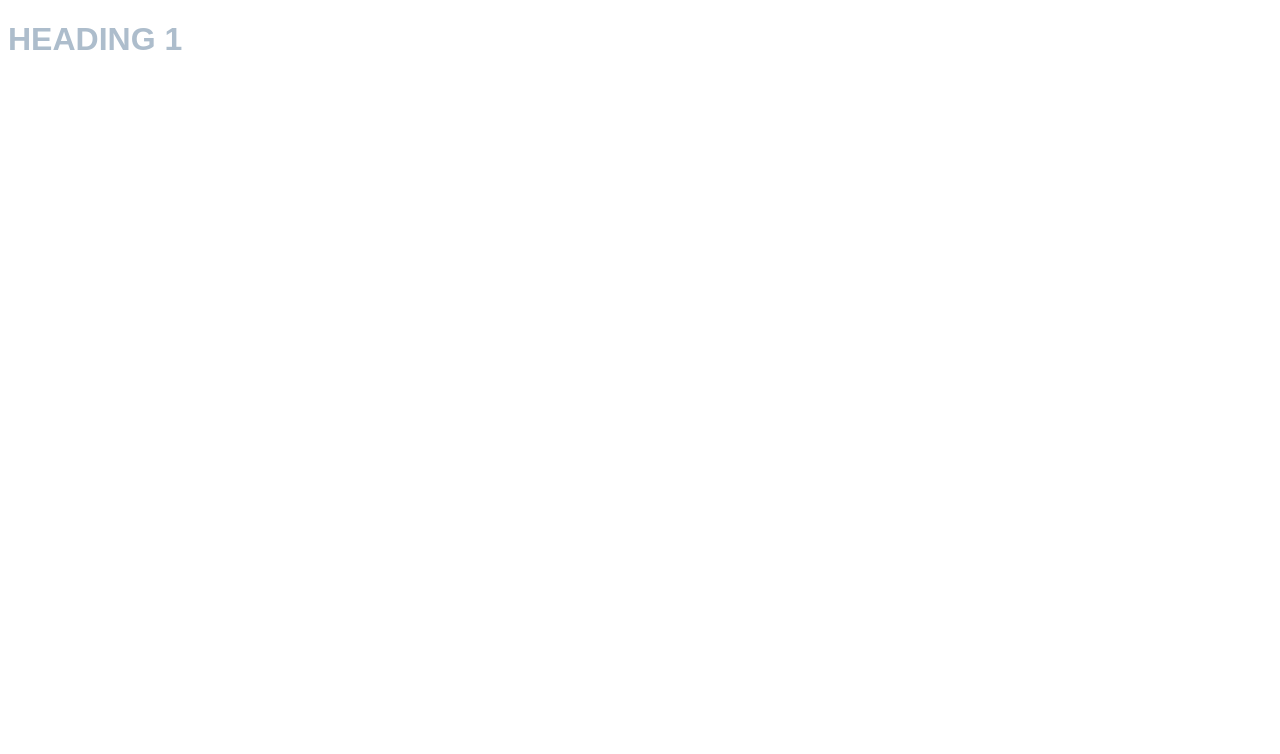
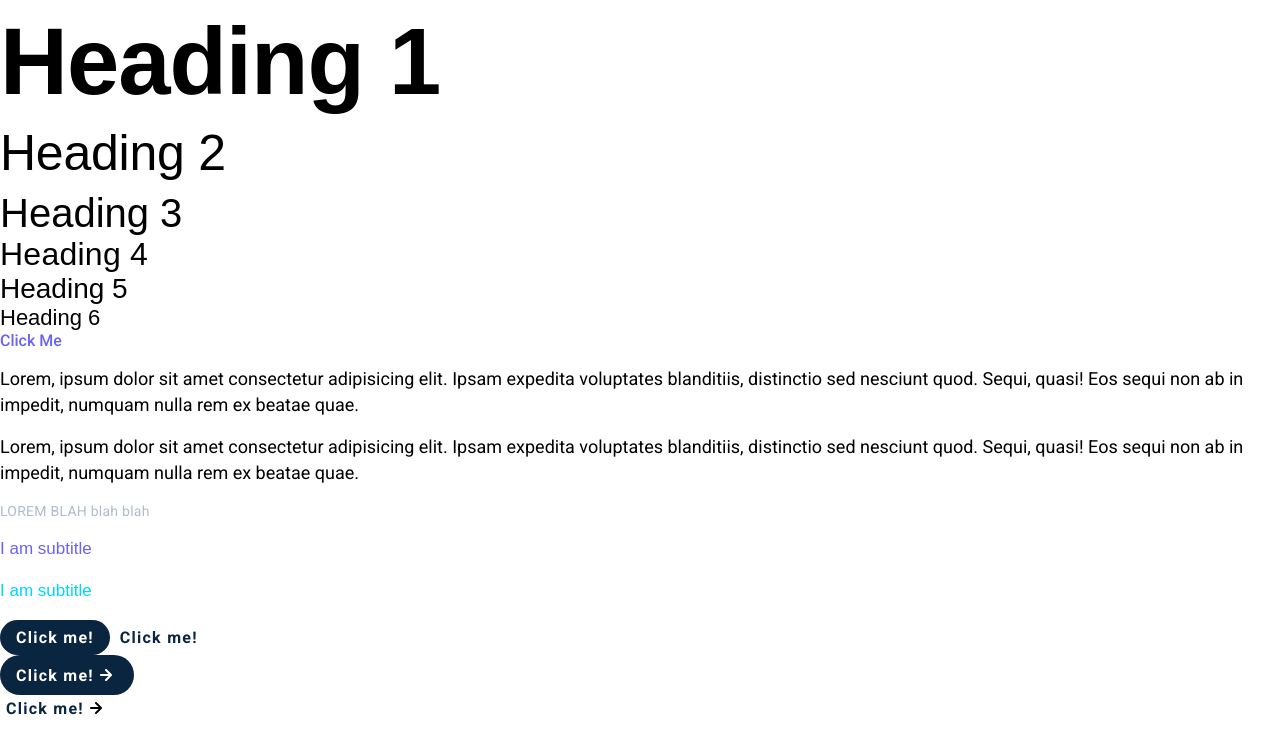
Before and after one commit to kulievtech/swipe-company, a plain HTML site: page index.html in a window 1280 px wide. Drawn offline with Linux system fonts and the light colour scheme; a web font is replaced by a local one.

Commit message:
finish creating reusable css

```diff
--- a/index.css
+++ b/index.css
@@ -4,9 +4,174 @@
     --text-grey: #adbdcc;
     --body-font: "Roboto", sans-serif;
     --heading-font: "Anek Telugu", sans-serif;
+    --h1-size: 94px;
+    --h1-height: 108px;
+    --h2-size: 50px;
+    --h2-height: 75px;
+    --h3-size: 40px;
+    --h4-size: 32px;
+    --h5-size: 28px;
+    --h6-size: 22px;
+    --subtitle-size: 17px;
+    --subtitle-height: 26px;
+    --p-size: 18px;
+    --p-height: 26px;
+    --secondary-text-size: 14px;
+    --secondary-text-height: 18px;
+    --button-size: 16px;
+    /* SPACING */
+    --spacing-sm: 8px;
+    --spacing-md: 16px;
+    --spacing-lg: 32px;
+    --spacing-xl: 64px;
+
+    --purple-1: #6962f7;
+    --purple-2: #7000ff;
+    --blue-1: #00d4ff;
+    --primary-accent: #0a2540;
+    --primary-button-hover: #6d7a88;
+    --bg-white: #fff;
+    --bg-light: #f7f9fc;
+}
+
+body {
+    font-family: var(--body-font);
+    color: var(--text-dark);
+    width: 100%;
+    margin: 0;
+    box-sizing: border-box;
+    padding: var(--spacing-sm) 0 0 0;
 }
 
 h1 {
+    font-family: var(--heading-font);
+    font-weight: 600;
+    font-size: var(--h1-size);
+    margin: 0;
+    width: 100%;
+    letter-spacing: -1px;
+    line-height: var(--h1-height);
+}
+h2 {
+    font-family: var(--heading-font);
+    font-weight: 500;
+    font-size: var(--h2-size);
+    margin: 0;
+    width: 100%;
+    letter-spacing: -0.25px;
+    line-height: var(--h2-height);
+}
+h3 {
+    font-family: var(--heading-font);
+    font-weight: 500;
+    font-size: var(--h3-size);
+    margin: 0;
+    width: 100%;
+}
+
+h4 {
+    font-family: var(--heading-font);
+    font-weight: 500;
+    font-size: var(--h4-size);
+    margin: 0;
+    width: 100%;
+    letter-spacing: 0.25px;
+}
+
+h5 {
+    font-family: var(--heading-font);
+    font-weight: 500;
+    font-size: var(--h5-size);
+    margin: 0;
+    width: 100%;
+}
+
+h6 {
+    font-family: var(--heading-font);
+    font-weight: 500;
+    font-size: var(--h6-size);
+    margin: 0;
+    width: 100%;
+}
+
+a {
+    text-decoration: none;
+    color: var(--purple-1);
+    font-weight: 500;
+    transition: color 0.25s ease;
+}
+
+a:hover {
+    color: var(--primary-accent);
+}
+p {
+    font-size: var(--p-size);
+    line-height: var(--p-height);
+    font-weight: 400;
+    margin: var(--spacing-md) 0;
+}
+
+.subtitle,
+.subtitle2 {
+    color: var(--purple-1);
+    font-family: var(--heading-font);
+    font-weight: 500;
+    font-size: var(--subtitle-size);
+    line-height: var(--subtitle-height);
+}
+.subtitle2 {
+    color: var(--blue-1);
+}
+
+.secondary-text {
+    font-size: var(--secondary-text-size);
+    line-height: var(--secondary-text-height);
     color: var(--text-grey);
-  font-family: var(--heading-font);
+    letter-spacing: 0.25px;
 }
+
+.primary-button {
+    font-family: var(--body-font);
+    font-size: var(--button-size);
+    letter-spacing: 1.25px;
+    font-weight: bold;
+    border-radius: 20px;
+    border: none;
+    background-color: var(--primary-accent);
+    color: var(--text-light);
+    padding: var(--spacing-sm) var(--spacing-md);
+    transition: all 0.15s ease;
+}
+
+.primary-button:hover {
+    background-color: var(--primary-button-hover);
+    cursor: pointer;
+}
+.secondary-button {
+    font-family: var(--body-font);
+    font-size: var(--button-size);
+    letter-spacing: 1.25px;
+    font-weight: bold;
+    border-radius: 20px;
+    border: none;
+    background-color: transparent;
+    color: var(--primary-accent);
+    transition: all 0.15s ease;
+}
+
+.secondary-button:hover {
+    opacity: 0.75;
+    cursor: pointer;
+}
+
+.with-icon {
+    display: flex;
+    justify-content: center;
+    align-items: center;
+}
+.with-icon > img {
+    transition: transform 0.25s ease;
+}
+.with-icon:hover > img {
+    transform: translateX(4px);
+}
--- a/index.html
+++ b/index.html
@@ -1,22 +1,53 @@
 <!DOCTYPE html>
 <html lang="en">
+    <head>
+        <meta charset="UTF-8" />
+        <meta http-equiv="X-UA-Compatible" content="IE=edge" />
+        <meta name="viewport" content="width=device-width, initial-scale=1.0" />
+        <link rel="preconnect" href="https://fonts.googleapis.com" />
+        <link rel="preconnect" href="https://fonts.gstatic.com" crossorigin />
+        <link
+            href="https://fonts.googleapis.com/css2?family=Anek+Telugu:wght@300;400;500;600;700&family=Roboto:wght@300;400;500;700&display=swap"
+            rel="stylesheet"
+        />
+        <link rel="stylesheet" href="index.css" />
+        <title>Swipe</title>
+    </head>
 
-<head>
-    <meta charset="UTF-8">
-    <meta http-equiv="X-UA-Compatible" content="IE=edge">
-    <meta name="viewport" content="width=device-width, initial-scale=1.0">
-    <link rel="preconnect" href="https://fonts.googleapis.com">
-    <link rel="preconnect" href="https://fonts.gstatic.com" crossorigin>
-    <link
-        href="https://fonts.googleapis.com/css2?family=Anek+Telugu:wght@300;400;500;600;700&family=Roboto:wght@300&display=swap"
-        rel="stylesheet">
-    <link rel="stylesheet" href="index.css">
-    <title>Swipe</title>
-</head>
+    <body>
+        <h1>Heading 1</h1>
+        <h2>Heading 2</h2>
+        <h3>Heading 3</h3>
+        <h4>Heading 4</h4>
+        <h5>Heading 5</h5>
+        <h6>Heading 6</h6>
+        <a href="Sadas">Click Me</a>
+        <p>
+            Lorem, ipsum dolor sit amet consectetur adipisicing elit. Ipsam
+            expedita voluptates blanditiis, distinctio sed nesciunt quod. Sequi,
+            quasi! Eos sequi non ab in impedit, numquam nulla rem ex beatae
+            quae.
+        </p>
+        <p>
+            Lorem, ipsum dolor sit amet consectetur adipisicing elit. Ipsam
+            expedita voluptates blanditiis, distinctio sed nesciunt quod. Sequi,
+            quasi! Eos sequi non ab in impedit, numquam nulla rem ex beatae
+            quae.
+        </p>
+        <p class="secondary-text">LOREM BLAH blah blah</p>
 
-<body>
-    <h1>HEADING 1</h1>
+        <p class="subtitle">I am subtitle</p>
+        <p class="subtitle2">I am subtitle</p>
+        <button class="primary-button">Click me!</button>
+        <button class="secondary-button">Click me!</button>
+        <button class="primary-button with-icon">
+            Click me!
+            <img src="assets/arrow-right-light.svg" />
+        </button>
 
-</body>
-
+        <button class="secondary-button with-icon">
+            Click me!
+            <img src="assets/arrow-right-dark.svg" />
+        </button>
+    </body>
 </html>
```
Lines whose indentation alone changed are shown as unchanged.
